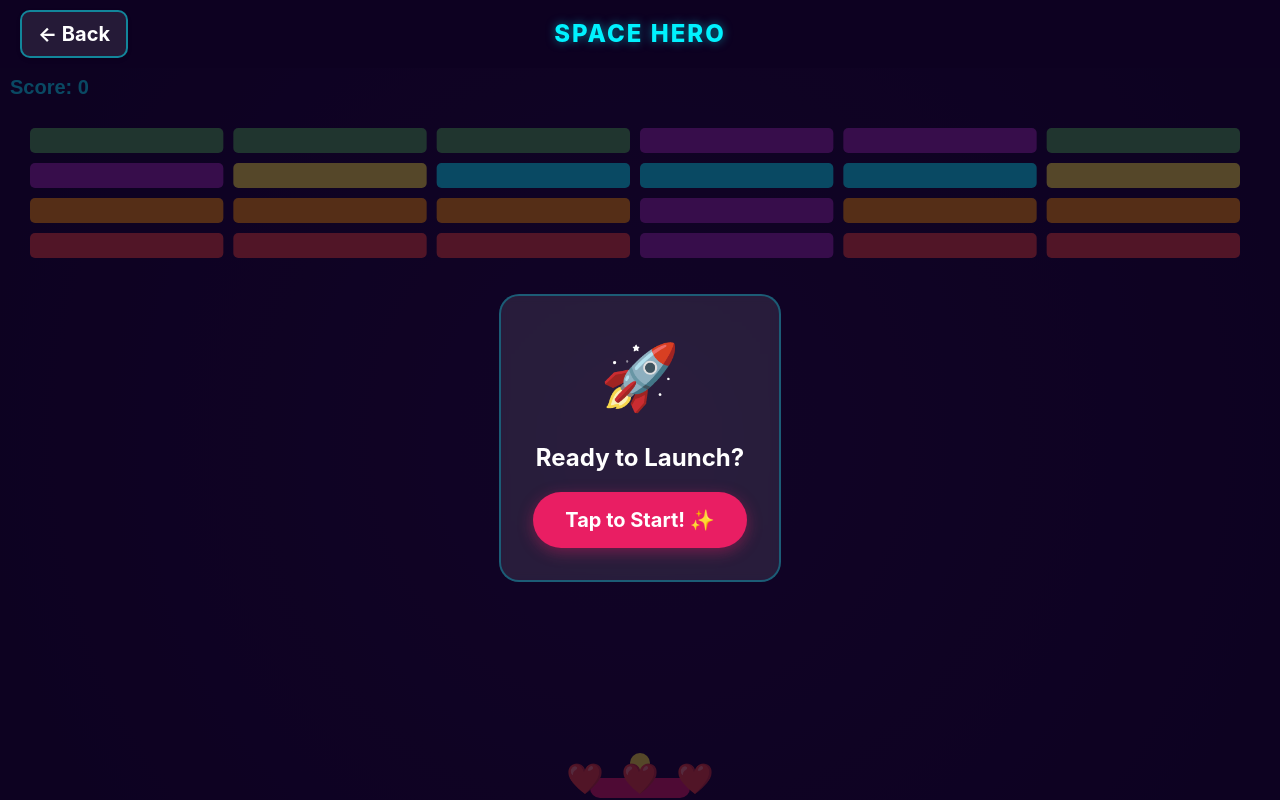
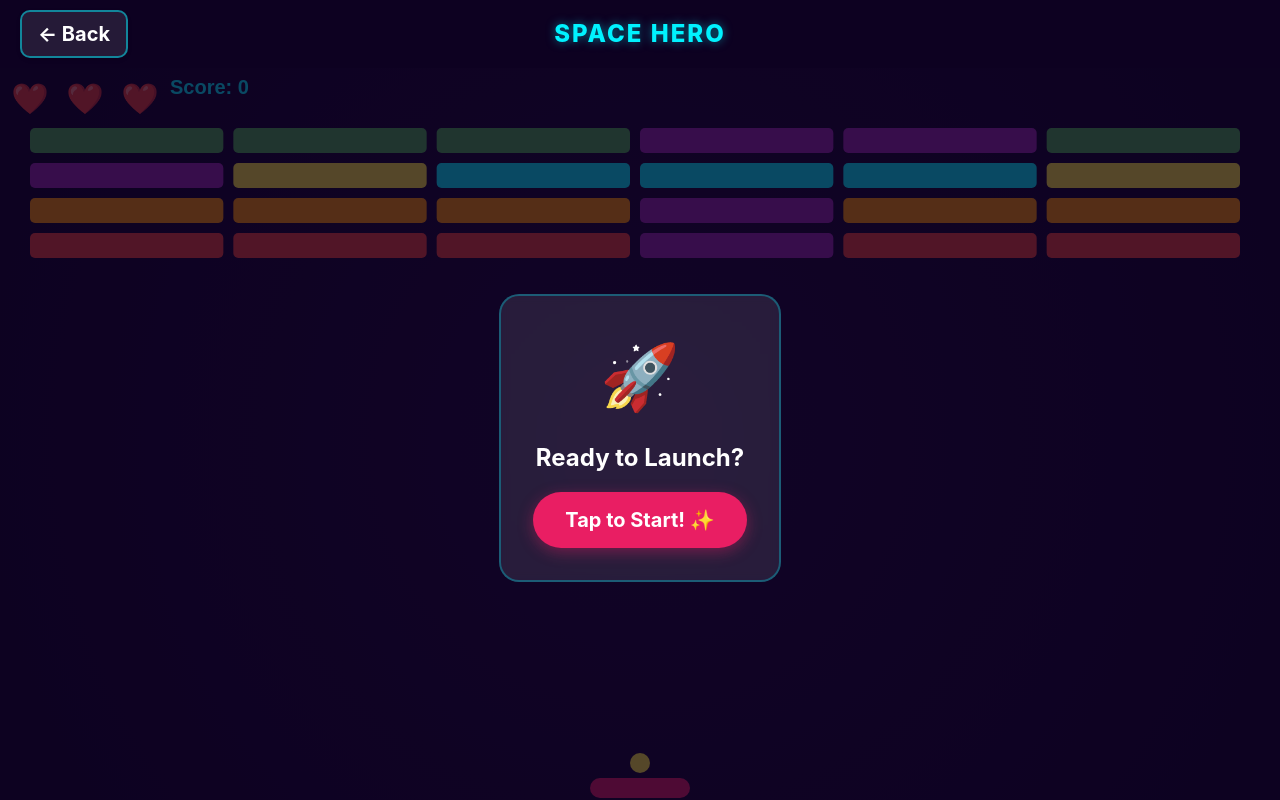
Before and after one commit to alexjyong/testrepo, a website: page app/www/space/index.html in a window 1280 px wide. Drawn offline with Linux system fonts and the light colour scheme.

Commit message:
adding in UI tweaks and speed for space game

```diff
--- a/app/www/css/space.css
+++ b/app/www/css/space.css
@@ -45,12 +45,12 @@
 /* Heart Containers! like zelda!   */
 .heart-container {
     position: absolute;
-    bottom: 10px;
-    left: 50%;
-    transform: translateX(-50%);
+    top: 10px;
+    left: 10px;
     display: flex;
     gap: 15px;
     pointer-events: none;
+    z-index: 2;
 }
 
 .heart {
--- a/app/www/js/space/space.js
+++ b/app/www/js/space/space.js
@@ -13,7 +13,7 @@ const SpaceHero = (function() {
   const BLOCK_PADDING = 10;
   const BLOCK_OFFSET_TOP = 60;
   const BLOCK_OFFSET_LEFT = 30;
-  const BALL_SPEED = 2.5;
+  const BALL_SPEED = 3.5;
   const HEART_COUNT = 3;
   const FRAME_TIME = 1000 / 60;
   const MAX_DELTA = FRAME_TIME * 2;
@@ -342,12 +342,13 @@ const SpaceHero = (function() {
   }
 
   function drawScore() {
+    const heartsWidth = HEART_COUNT * 40 + (HEART_COUNT - 1) * 15;
     ctx.font = 'bold 20px sans-serif';
     ctx.textAlign = 'left';
     ctx.textBaseline = 'top';
     ctx.fillStyle = '#00f2ff';
     ctx.shadowBlur = 0;
-    ctx.fillText('Score: ' + score, 10, 10);
+    ctx.fillText('Score: ' + score, heartsWidth + 20, 10);
   }
 
   function drawPowerups() {
```
Also changed, not shown: README.md.
